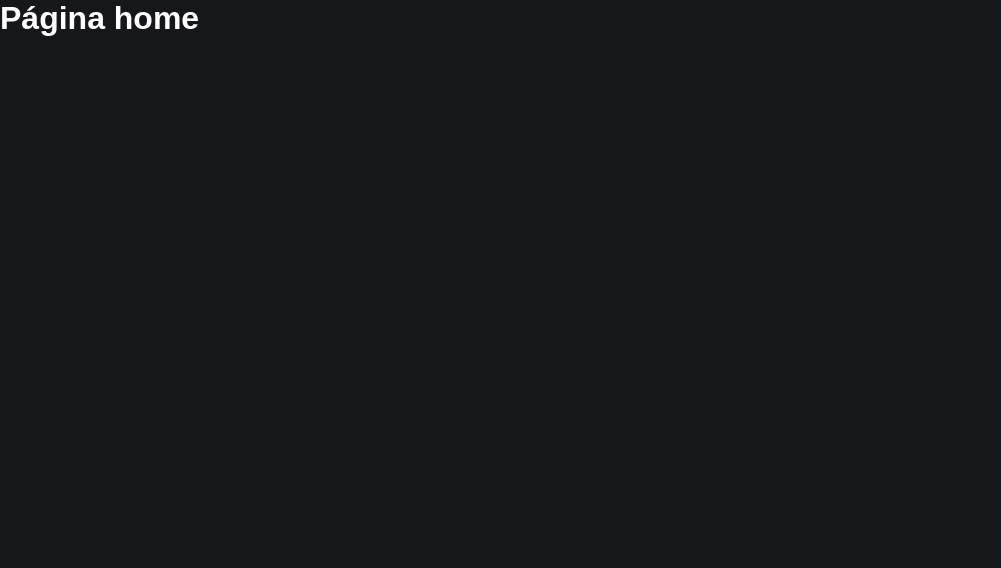
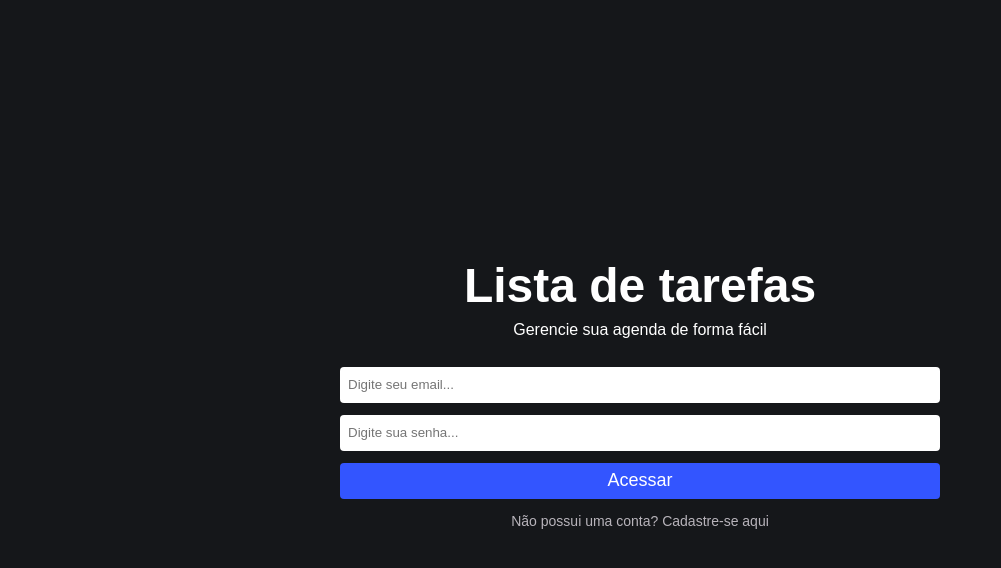
Before and after one commit to MarcosVinicius556/Lista-de-Tarefas-react, a React (Vite) app: page / in a window 1280 px wide. Shown: the top 568 px of the page, without its empty margins (0-1001 px from the left). Built offline with nearby package versions, Linux system fonts and the light colour scheme.

Commit message:
Página home criada

```diff
--- a/src/pages/Home/home.css
+++ b/src/pages/Home/home.css
@@ -0,0 +1,56 @@
+.home-container {
+    display: flex;
+    flex-direction: column;
+    align-items: center;
+    justify-content: center;
+    height: 100vh;
+    width: 100%;
+}
+
+.home-container h1 {
+    font-size: 48px;
+    margin-bottom: 8px;
+}
+
+.home-container span {
+    margin-bottom: 28px;
+}
+
+.form {
+    display: flex;
+    flex-direction: column;
+    width: 90%;
+    max-width: 600px;
+}
+
+.form input {
+    border: 0;
+    margin-bottom: 12px;
+    height: 36px;
+    border-radius: 4px;
+    padding: 0 8px;
+}
+
+.form button {
+    height: 36px;
+    border: 0;
+    border-radius: 4px;
+    background: #3355ff;
+    color: #fff;
+    font-size: 18px;
+}
+
+.form textarea {
+    margin-bottom: 12px;
+    border: 0;
+    height: 90px;
+    resize: none;
+    border-radius: 4px;
+}
+
+.btn-link {
+    color: #b8b4bb;
+    text-decoration: none;
+    margin: 14px 0;
+    font-size: 14px;
+}
--- a/src/pages/Home/index.jsx
+++ b/src/pages/Home/index.jsx
@@ -1,8 +1,48 @@
+import { useState } from 'react';
+import { Link } from 'react-router-dom';
+import './home.css';
+
 function Home() {
 
+  const [email, setEmail] = useState('');
+  const [password, setPassword] = useState('');
+
+  function handleLogin(e){
+    e.preventDefault();
+
+    if(email !== '' && password !== ''){
+      alert('teste');
+    } else {
+      alert('Preencha todos os campos');
+    }
+
+  }
+
     return(
-       <div>
-         <h1>Página home</h1>
+       <div className='home-container' onSubmit={handleLogin}>
+         <h1>Lista de tarefas</h1>
+         <span>Gerencie sua agenda de forma fácil</span>
+         <form className='form'>
+          <input
+            type="text"
+            placeholder='Digite seu email...'
+            value={email}
+            onChange={(e) => setEmail(e.target.value)}
+            />
+            <input
+            autoComplete='false'
+            type="password"
+            placeholder='Digite sua senha...'
+            value={password}
+            onChange={(e) => setPassword(e.target.value)}
+            />
+
+            <button type='submit' >Acessar</button>
+         </form>
+
+         <Link to="/register" className='btn-link'>
+            Não possui uma conta? Cadastre-se aqui
+         </Link>
        </div>
      )
    }
```
